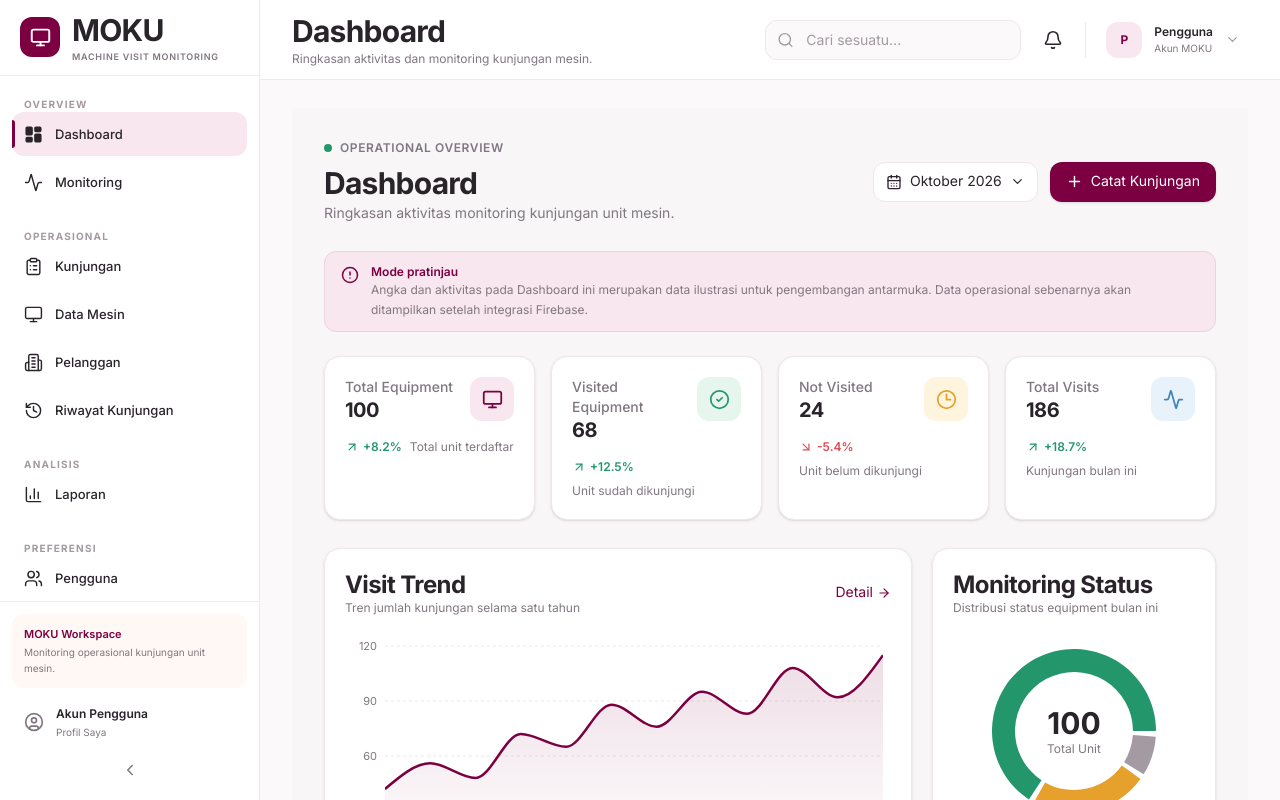
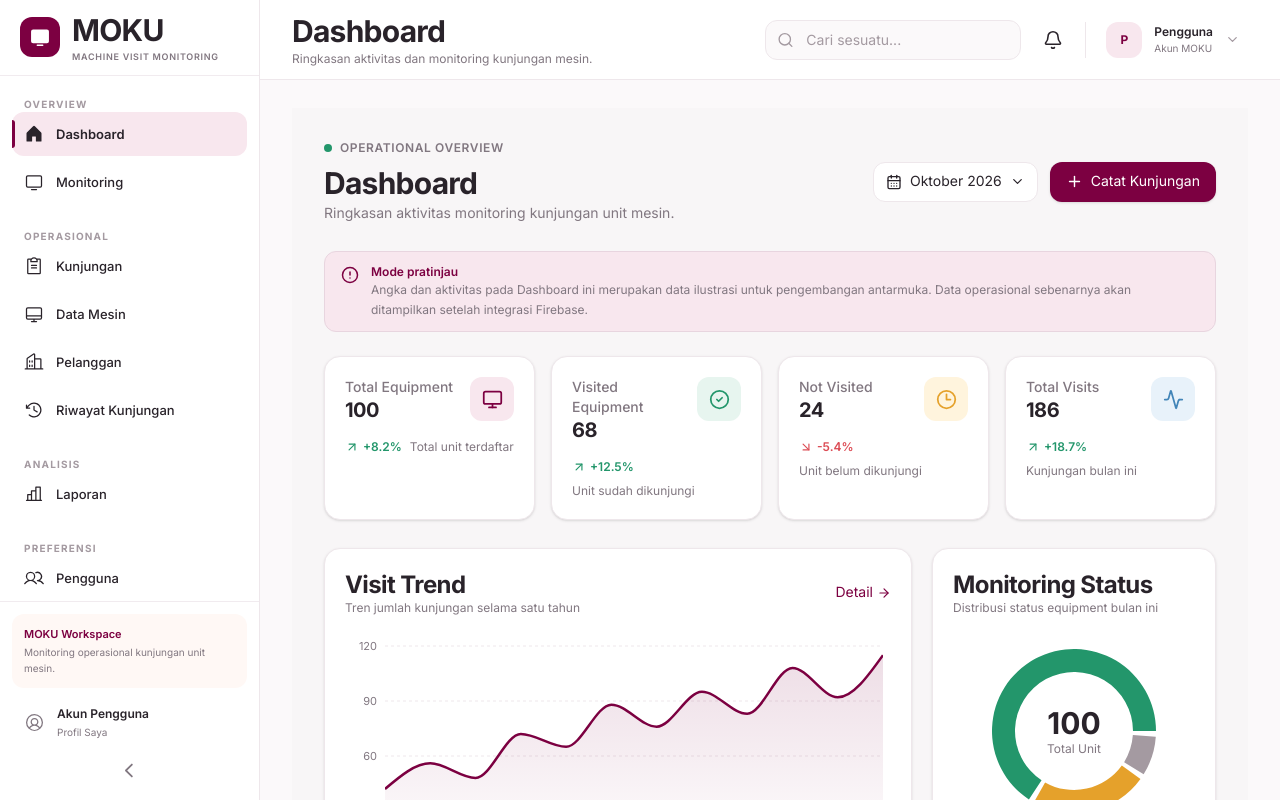
Before and after one commit to irwanfuzi/Moku-app, a Next.js app: page / in a window 1280 px wide. Shown: the top 800 px of the page. Built offline with nearby package versions, Linux system fonts and the light colour scheme.

Commit message:
ui: modernize desktop sidebar navigation

```diff
--- a/src/components/layout/app-sidebar.tsx
+++ b/src/components/layout/app-sidebar.tsx
@@ -3,20 +3,20 @@
 import Link from "next/link";
 import { usePathname } from "next/navigation";
 import {
-  LayoutDashboard,
-  Activity,
-  ClipboardList,
+  House,
   Monitor,
-  Building2,
-  History,
+  ClipboardText,
+  Desktop,
+  Buildings,
+  ClockCounterClockwise,
   Users,
-  BarChart3,
+  ChartBar,
   Bell,
-  Settings,
+  Gear,
   UserCircle,
-  ChevronLeft,
-  ChevronRight,
-} from "lucide-react";
+  CaretLeft,
+  CaretRight,
+} from "@phosphor-icons/react";
 
 interface AppSidebarProps {
   collapsed?: boolean;
@@ -30,12 +30,12 @@ const navigationGroups = [
       {
         label: "Dashboard",
         href: "/",
-        icon: LayoutDashboard,
+        icon: House,
       },
       {
         label: "Monitoring",
         href: "/monitoring",
-        icon: Activity,
+        icon: Monitor,
       },
     ],
   },
@@ -45,22 +45,22 @@ const navigationGroups = [
       {
         label: "Kunjungan",
         href: "/visits",
-        icon: ClipboardList,
+        icon: ClipboardText,
       },
       {
         label: "Data Mesin",
         href: "/equipment",
-        icon: Monitor,
+        icon: Desktop,
       },
       {
         label: "Pelanggan",
         href: "/customers",
-        icon: Building2,
+        icon: Buildings,
       },
       {
         label: "Riwayat Kunjungan",
         href: "/visit-history",
-        icon: History,
+        icon: ClockCounterClockwise,
       },
     ],
   },
@@ -70,7 +70,7 @@ const navigationGroups = [
       {
         label: "Laporan",
         href: "/reports",
-        icon: BarChart3,
+        icon: ChartBar,
       },
     ],
   },
@@ -90,7 +90,7 @@ const navigationGroups = [
       {
         label: "Pengaturan",
         href: "/settings",
-        icon: Settings,
+        icon: Gear,
       },
     ],
   },
@@ -113,26 +113,27 @@ export default function AppSidebar({
   return (
     <aside
       className={`
-        hidden lg:flex
-        sticky top-0 z-30
-        h-screen shrink-0
-        flex-col
-        border-r border-[#EEE7EB]
-        bg-white
-        transition-[width] duration-300
+        sticky top-0 z-30 hidden h-screen shrink-0
+        flex-col border-r border-[#EEE7EB] bg-white
+        transition-[width] duration-300 ease-in-out
+        motion-reduce:transition-none lg:flex
         ${collapsed ? "w-[76px]" : "w-[260px]"}
       `}
       aria-label="Navigasi utama"
     >
       {/* Brand */}
-      <div className="flex h-[76px] shrink-0 items-center border-b border-[#F1EBEF] px-5">
+      <div
+        className={`flex h-[76px] shrink-0 items-center border-b border-[#F1EBEF] ${
+          collapsed ? "justify-center px-2" : "px-5"
+        }`}
+      >
         <Link
           href="/"
           className="flex min-w-0 items-center gap-3"
           aria-label="MOKU Dashboard"
         >
-          <div className="flex h-10 w-10 shrink-0 items-center justify-center rounded-xl bg-[#7C0041] text-white">
-            <Monitor size={21} strokeWidth={2.2} />
+          <div className="flex h-10 w-10 shrink-0 items-center justify-center rounded-xl bg-[#7C0041] text-white transition-transform duration-200 hover:scale-105">
+            <Monitor size={22} weight="fill" />
           </div>
 
           {!collapsed && (
@@ -150,7 +151,7 @@ export default function AppSidebar({
       </div>
 
       {/* Navigation */}
-      <nav className="flex-1 overflow-y-auto px-3 py-5">
+      <nav className="flex-1 overflow-y-auto overflow-x-hidden px-3 py-5">
         <div className="space-y-6">
           {navigationGroups.map((group) => (
             <div key={group.title}>
@@ -174,29 +175,58 @@ export default function AppSidebar({
                       className={`
                         group relative flex h-11 items-center gap-3
                         rounded-xl px-3
-                        text-[13px] font-medium
-                        transition-all duration-200
+                        transition-all duration-200 ease-out
+                        motion-reduce:transition-none
                         ${
                           active
                             ? "bg-[#F8E7EE] text-[#7C0041]"
                             : "text-[#817780] hover:bg-[#FBF6F8] hover:text-[#7C0041]"
                         }
-                        ${collapsed ? "justify-center px-0" : ""}
+                        ${
+                          collapsed
+                            ? "justify-center px-0"
+                            : "justify-start"
+                        }
                       `}
                     >
-                      {active && (
-                        <span className="absolute bottom-2 left-0 top-2 w-[3px] rounded-r-full bg-[#7C0041]" />
-                      )}
-
-                      <Icon
-                        size={19}
-                        strokeWidth={active ? 2.3 : 1.8}
-                        fill={active ? "currentColor" : "none"}
-                        className="shrink-0"
+                      {/* Active indicator */}
+                      <span
+                        className={`absolute bottom-2 left-0 top-2 w-[3px] rounded-r-full bg-[#7C0041] transition-all duration-200 ${
+                          active
+                            ? "translate-x-0 opacity-100"
+                            : "-translate-x-1 opacity-0"
+                        }`}
                       />
 
+                      {/* Icon transition */}
+                      <span className="relative flex h-5 w-5 shrink-0 items-center justify-center">
+                        <Icon
+                          size={20}
+                          weight="regular"
+                          className={`absolute transition-all duration-200 ${
+                            active
+                              ? "scale-75 opacity-0"
+                              : "scale-100 opacity-100"
+                          }`}
+                        />
+
+                        <Icon
+                          size={20}
+                          weight="fill"
+                          className={`absolute transition-all duration-200 ${
+                            active
+                              ? "scale-100 opacity-100"
+                              : "scale-125 opacity-0"
+                          }`}
+                        />
+                      </span>
+
                       {!collapsed && (
-                        <span className="truncate">
+                        <span
+                          className={`truncate text-[13px] transition-all duration-200 ${
+                            active ? "font-semibold" : "font-medium"
+                          }`}
+                        >
                           {item.label}
                         </span>
                       )}
@@ -223,17 +253,20 @@ export default function AppSidebar({
           </div>
         )}
 
+        {/* Profile */}
         <Link
           href="/profile"
+          title={collapsed ? "Profil Saya" : undefined}
           className={`
             flex h-11 items-center gap-3 rounded-xl px-3
-            transition hover:bg-[#FBF6F8]
+            transition-colors duration-200
+            hover:bg-[#FBF6F8]
             ${collapsed ? "justify-center px-0" : ""}
           `}
-          title={collapsed ? "Profil Saya" : undefined}
         >
           <UserCircle
-            size={20}
+            size={21}
+            weight="regular"
             className="shrink-0 text-[#817780]"
           />
 
@@ -255,21 +288,20 @@ export default function AppSidebar({
           <button
             type="button"
             onClick={onToggleCollapse}
-            className="mt-2 flex h-9 w-full items-center justify-center rounded-lg text-[#817780] transition hover:bg-[#F8E7EE] hover:text-[#7C0041]"
+            className="mt-2 flex h-9 w-full items-center justify-center rounded-lg text-[#817780] transition-all duration-200 hover:bg-[#F8E7EE] hover:text-[#7C0041] active:scale-95 motion-reduce:transition-none"
             aria-label={
-              collapsed
-                ? "Perluas sidebar"
-                : "Perkecil sidebar"
+              collapsed ? "Perluas sidebar" : "Perkecil sidebar"
             }
+            title={collapsed ? "Perluas sidebar" : "Perkecil sidebar"}
           >
             {collapsed ? (
-              <ChevronRight size={18} />
+              <CaretRight size={19} weight="bold" />
             ) : (
-              <ChevronLeft size={18} />
+              <CaretLeft size={19} weight="bold" />
             )}
           </button>
         )}
       </div>
     </aside>
   );
-            }
+        }
```
